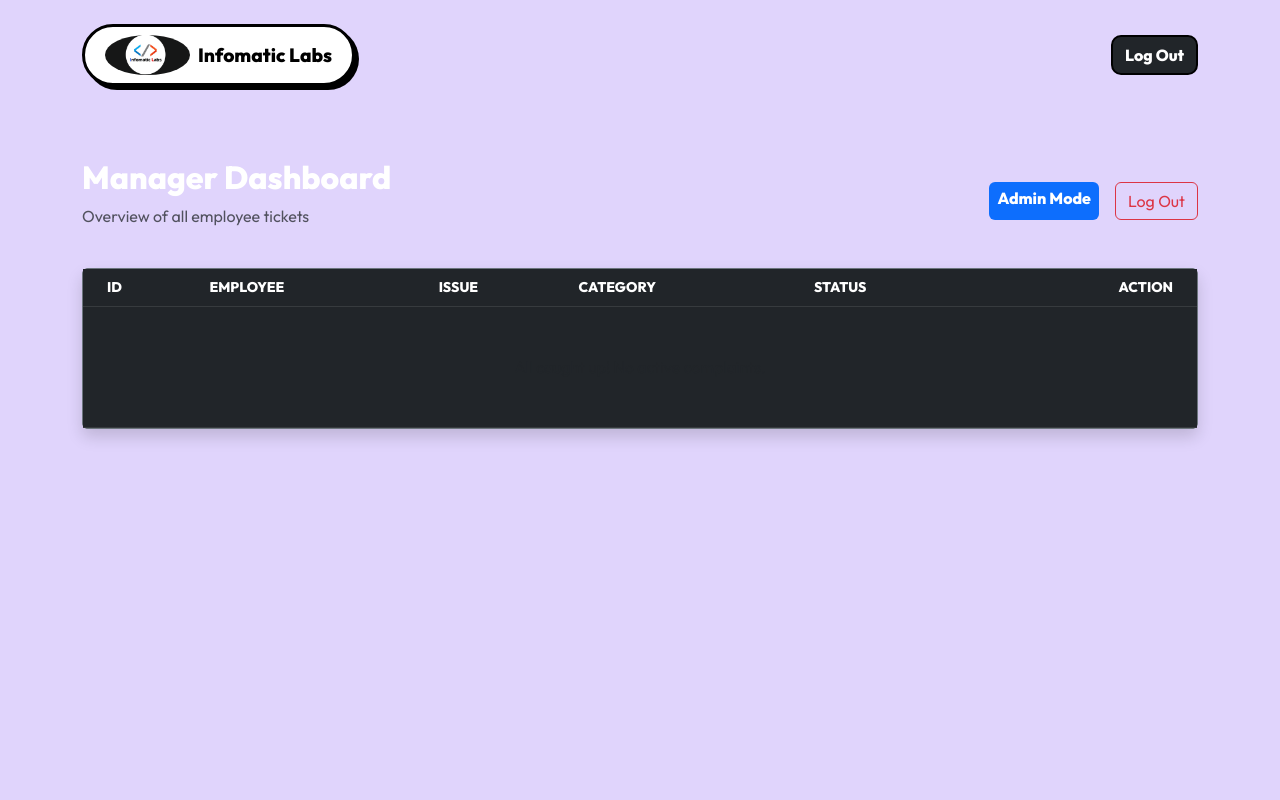
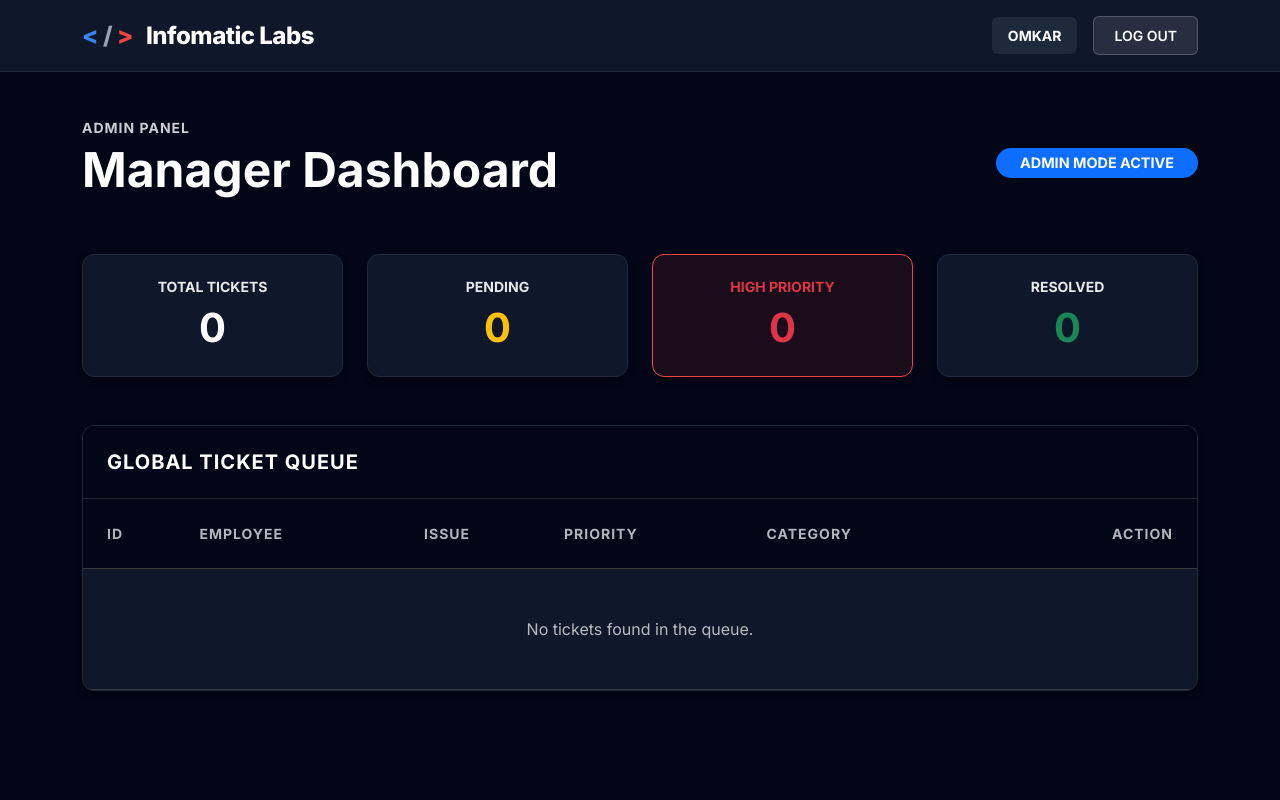
Before and after one commit to pranithamalasala/customer-complaint-manager, a Flask app: page /admin in a window 1280 px wide. Run offline with Flask 3, Linux system fonts and the light colour scheme; a user stored in the database is signed in; data that the repository does not hold is empty.

Commit message:
Updated app to Corporate Dark Theme + Mobile Responsive

```diff
--- a/templates/admin_dashboard.html
+++ b/templates/admin_dashboard.html
@@ -1,67 +1,96 @@
 {% extends "base.html" %}
 
 {% block content %}
-<div class="container mt-5">
-    <div class="d-flex justify-content-between align-items-center mb-4">
+<div class="d-flex justify-content-between align-items-center mb-5">
     <div>
-            <h2 class="fw-bold text-white">Manager Dashboard</h2>
-            <p class="text-muted">Overview of all employee tickets</p>
+        <h5 class="text-white text-uppercase small fw-bold mb-1" style="letter-spacing: 1px; opacity: 0.8;">Admin Panel</h5>
+        <h1 class="fw-bold text-white display-5">Manager Dashboard</h1>
     </div>
-        <div class="d-flex gap-3">
-             <span class="badge bg-primary fs-6 p-2">Admin Mode</span>
-             <a href="{{ url_for('logout') }}" class="btn btn-outline-danger">Log Out</a>
+    <div>
+        <span class="badge bg-primary px-4 py-2 rounded-pill fw-bold" style="font-size: 0.9rem;">ADMIN MODE ACTIVE</span>
     </div>
 </div>
 
-    <div class="card bg-dark border-secondary shadow">
-        <div class="card-body p-0">
-            <table class="table table-dark table-hover mb-0 align-middle">
-                <thead class="bg-black text-secondary text-uppercase small">
+<div class="row mb-5 g-4">
+    <div class="col-md-3">
+        <div class="card-dark p-4 text-center h-100">
+            <h6 class="text-white small text-uppercase fw-bold" style="opacity: 0.9;">Total Tickets</h6>
+            <h2 class="text-white fw-bold display-6 mb-0 mt-2">{{ total }}</h2>
+        </div>
+    </div>
+    <div class="col-md-3">
+        <div class="card-dark p-4 text-center h-100">
+             <h6 class="text-white small text-uppercase fw-bold" style="opacity: 0.9;">Pending</h6>
+            <h2 class="text-warning fw-bold display-6 mb-0 mt-2">{{ pending }}</h2>
+        </div>
+    </div>
+    <div class="col-md-3">
+        <div class="card-dark p-4 text-center h-100" style="border: 1px solid #EF4444; background: rgba(239, 68, 68, 0.1);">
+            <h6 class="text-danger small text-uppercase fw-bold">High Priority</h6>
+            <h2 class="text-danger fw-bold display-6 mb-0 mt-2">{{ high_priority }}</h2>
+        </div>
+    </div>
+    <div class="col-md-3">
+        <div class="card-dark p-4 text-center h-100">
+             <h6 class="text-white small text-uppercase fw-bold" style="opacity: 0.9;">Resolved</h6>
+            <h2 class="text-success fw-bold display-6 mb-0 mt-2">{{ resolved }}</h2>
+        </div>
+    </div>
+</div>
+
+<div class="card-dark overflow-hidden">
+    <div class="p-4 border-bottom border-dark" style="background: #020617;">
+         <h5 class="text-white fw-bold mb-0 text-uppercase" style="letter-spacing: 1px;">Global Ticket Queue</h5>
+    </div>
+    <table class="table table-dark table-hover mb-0 align-middle" style="background: transparent; --bs-table-bg: transparent;">
+        <thead style="background-color: #020617;">
             <tr>
-                        <th class="ps-4">ID</th>
-                        <th>Employee</th>
-                        <th>Issue</th>
-                        <th>Category</th>
-                        <th>Status</th>
-                        <th class="text-end pe-4">Action</th>
+                <th class="ps-4 py-4 text-white text-uppercase small" style="letter-spacing: 1px; opacity: 0.7;">ID</th>
+                <th class="py-4 text-white text-uppercase small" style="letter-spacing: 1px; opacity: 0.7;">Employee</th>
+                <th class="py-4 text-white text-uppercase small" style="letter-spacing: 1px; opacity: 0.7;">Issue</th>
+                <th class="py-4 text-white text-uppercase small" style="letter-spacing: 1px; opacity: 0.7;">Priority</th>
+                <th class="py-4 text-white text-uppercase small" style="letter-spacing: 1px; opacity: 0.7;">Category</th>
+                <th class="py-4 text-end pe-4 text-white text-uppercase small" style="letter-spacing: 1px; opacity: 0.7;">Action</th>
             </tr>
         </thead>
         <tbody>
             {% for complaint in complaints %}
-                    <tr>
-                        <td class="ps-4 text-muted">#{{ complaint.id }}</td>
-                        <td class="fw-bold text-white">{{ complaint.user.username }}</td>
-                        <td>{{ complaint.subject }}</td>
-                        <td><span class="badge bg-secondary">{{ complaint.category }}</span></td>
+            <tr style="border-bottom: 1px solid #1E293B; {% if complaint.priority == 'High' %} background-color: rgba(239, 68, 68, 0.15) !important; {% endif %}">
+                <td class="ps-4 text-white fw-bold" style="opacity: 0.8;">#{{ complaint.id }}</td>
+                <td class="text-info fw-bold">{{ complaint.user.username }}</td>
+                <td class="text-white">{{ complaint.subject }}</td>
 
                 <td>
-                            {% if complaint.status == 'Resolved' %}
-                                <span class="badge bg-success text-black">Resolved</span>
+                    {% if complaint.priority == 'High' %}
+                        <span class="badge bg-danger bg-opacity-25 text-danger border border-danger px-3 py-2 rounded-pill">HIGH</span>
+                    {% elif complaint.priority == 'Medium' %}
+                        <span class="badge bg-warning bg-opacity-25 text-warning border border-warning px-3 py-2 rounded-pill">MED</span>
                     {% else %}
-                                <span class="badge bg-warning text-dark">Pending</span>
+                        <span class="badge bg-secondary bg-opacity-25 text-secondary border border-secondary px-3 py-2 rounded-pill">LOW</span>
                     {% endif %}
                 </td>
 
+                <td><span class="badge" style="background-color: #1E293B; color: #ffffff; padding: 8px 12px; border: 1px solid #334155;">{{ complaint.category }}</span></td>
+
                 <td class="text-end pe-4">
-                            {% if complaint.status != 'Resolved' %}
-                                <a href="{{ url_for('resolve_complaint', id=complaint.id) }}" class="btn btn-sm btn-info fw-bold">
-                                    ✓ Mark Resolved
+                    {% if complaint.status == 'Resolved' %}
+                        <span class="text-success fw-bold small text-uppercase">✓ Completed</span>
+                    {% else %}
+                        <a href="{{ url_for('resolve_complaint', id=complaint.id) }}"
+                           class="btn btn-sm btn-outline-info fw-bold px-4 rounded-pill" style="border-width: 1px;">
+                           MARK RESOLVED
                         </a>
-                            {% else %}
-                                <span class="text-success fw-bold small">Completed</span>
                     {% endif %}
                 </td>
             </tr>
             {% else %}
             <tr>
-                        <td colspan="6" class="text-center py-5 text-muted">
-                            All caught up! No active complaints.
+                <td colspan="6" class="text-center py-5 text-white" style="opacity: 0.7;">
+                    No tickets found in the queue.
                 </td>
             </tr>
             {% endfor %}
         </tbody>
     </table>
 </div>
-    </div>
-</div>
 {% endblock %}
--- a/templates/base.html
+++ b/templates/base.html
@@ -3,100 +3,97 @@
 <head>
     <meta charset="UTF-8">
     <meta name="viewport" content="width=device-width, initial-scale=1.0">
-    <title>Complaint Box</title>
+    <title>Infomatic Labs | Support</title>
     <link href="https://cdn.jsdelivr.net/npm/bootstrap@5.3.0/dist/css/bootstrap.min.css" rel="stylesheet">
-    <link href="https://fonts.googleapis.com/css2?family=Outfit:wght@400;600;800&display=swap" rel="stylesheet">
+    <link href="https://fonts.googleapis.com/css2?family=Inter:wght@400;600;700;800&display=swap" rel="stylesheet">
 
     <style>
         :root {
-            --bg-color: #E0D4FC;       /* Lavender Background */
-            --primary-peach: #FFD59E;  /* The "Air Condition" Orange */
-            --accent-mint: #C4F5D2;    /* Mint Green */
-            --dark-border: #000000;    /* Pitch Black Borders */
-            --card-shadow: 6px 6px 0px 0px #000000; /* HARD Shadow */
+            --bg-dark: #020617;       /* Deep Navy Background */
+            --nav-bg: #0F172A;        /* Header Background */
+            --border-color: #1E293B;  /* Subtle Borders */
+            --text-white: #ffffff;
         }
 
         body {
-            background-color: var(--bg-color);
-            font-family: 'Outfit', sans-serif;
-            color: black;
+            background-color: var(--bg-dark);
+            font-family: 'Inter', sans-serif;
+            color: var(--text-white);
             min-height: 100vh;
         }
 
-        /* The "Neo-Brutalist" Card Style */
-        .neo-card {
-            background: white;
-            border: 3px solid var(--dark-border);
-            border-radius: 20px;
-            box-shadow: var(--card-shadow);
-            transition: transform 0.2s;
+        /* --- FULL-WIDTH NAVBAR --- */
+        .navbar-custom {
+            background-color: var(--nav-bg);
+            border-bottom: 1px solid var(--border-color);
+            padding: 16px 0;
         }
 
-        /* The "Get Started" Button Style */
-        .btn-neo {
-            background-color: var(--primary-peach);
-            border: 2px solid var(--dark-border);
+        /* --- EXACT LOGO COLORS --- */
+        .brand-logo {
+            font-family: 'Inter', sans-serif;
+            font-weight: 800;
+            font-size: 1.5rem;
+            color: white !important;
+            letter-spacing: -0.5px;
+            display: flex;
+            align-items: center;
+            gap: 5px;
+            text-decoration: none;
+        }
+        .symbol-blue { color: #3B82F6; } /* Blue < */
+        .symbol-grey { color: #94A3B8; } /* Grey / */
+        .symbol-red  { color: #EF4444; } /* Red > */
+
+        /* --- BUTTONS & ALERTS --- */
+        .btn-nav {
+            background: rgba(255, 255, 255, 0.1);
+            color: white;
+            border: 1px solid rgba(255, 255, 255, 0.2);
+            font-weight: 600;
+            border-radius: 6px;
+            padding: 8px 20px;
+            transition: all 0.2s;
+        }
+        .btn-nav:hover {
+            background: white;
             color: black;
-            font-weight: 800;
-            border-radius: 12px;
-            box-shadow: 4px 4px 0px 0px var(--dark-border);
-            transition: all 0.1s;
-        }
-        .btn-neo:hover {
-            transform: translate(2px, 2px); /* Button presses down */
-            box-shadow: 2px 2px 0px 0px var(--dark-border);
-            background-color: #FFC078;
         }
 
-        /* Navbar Override */
-        .navbar {
-            background: transparent !important;
-            border-bottom: none;
-        }
-        .navbar-brand {
-            font-weight: 800;
-            font-size: 1.5rem;
-            color: black !important;
-            background: white;
-            padding: 5px 15px;
-            border: 2px solid black;
-            border-radius: 50px;
-            box-shadow: 4px 4px 0px 0px black;
+        /* Dark Card Style for Content */
+        .card-dark {
+            background-color: #0F172A;
+            border: 1px solid #1E293B;
+            box-shadow: 0 4px 6px -1px rgba(0, 0, 0, 0.5);
+            border-radius: 12px;
         }
     </style>
 </head>
-<body class="d-flex flex-column">
+<body>
 
-    <nav class="navbar navbar-expand-lg py-4">
+    <nav class="navbar navbar-custom sticky-top">
         <div class="container">
-            <a class="navbar-brand d-flex align-items-center gap-2" href="{{ url_for('home') }}"
-               style="background: white; padding: 8px 20px; border: 3px solid black; border-radius: 50px; box-shadow: 4px 4px 0px 0px black;">
-
-                <img src="{{ url_for('static', filename='logo.png') }}" alt="Logo" style="height: 40px; border-radius: 50%;">
-                <span style="font-weight: 800; font-size: 1.2rem;">Infomatic Labs</span>
+            <a class="brand-logo" href="{{ url_for('home') }}">
+                <span class="symbol-blue">&lt;</span>
+                <span class="symbol-grey">/</span>
+                <span class="symbol-red">&gt;</span>
+                <span class="ms-2">Infomatic Labs</span>
             </a>
 
-            <div class="ms-auto d-flex gap-3">
+            <div class="ms-auto d-flex align-items-center gap-3">
                 {% if current_user.is_authenticated %}
-                    <a href="{{ url_for('logout') }}" class="btn btn-dark fw-bold" style="border-radius: 10px; border: 2px solid black;">Log Out</a>
+                    <span class="text-white small fw-bold d-none d-md-block text-uppercase px-3 py-2" style="background: #1E293B; border-radius: 6px;">
+                        {{ current_user.username }}
+                    </span>
+                    <a href="{{ url_for('logout') }}" class="btn-nav text-decoration-none small">
+                        LOG OUT
+                    </a>
                 {% endif %}
             </div>
         </div>
     </nav>
 
-    <div class="flex-grow-1">
-        {% with messages = get_flashed_messages(with_categories=true) %}
-            {% if messages %}
-                <div class="container mt-3">
-                    {% for category, message in messages %}
-                        <div class="alert alert-{{ category }} border-3 border-dark shadow-sm fw-bold" style="border-radius: 12px;">
-                            {{ message }}
-                        </div>
-                    {% endfor %}
-                </div>
-            {% endif %}
-        {% endwith %}
-
+    <div class="container mt-5 pb-5">
         {% block content %}{% endblock %}
     </div>
 
```
Also changed, not shown: templates/dashboard.html (+42 -42 lines), templates/login.html (+22 -19 lines), templates/register.html (+32 -34 lines). Lines whose indentation alone changed are shown as unchanged.
